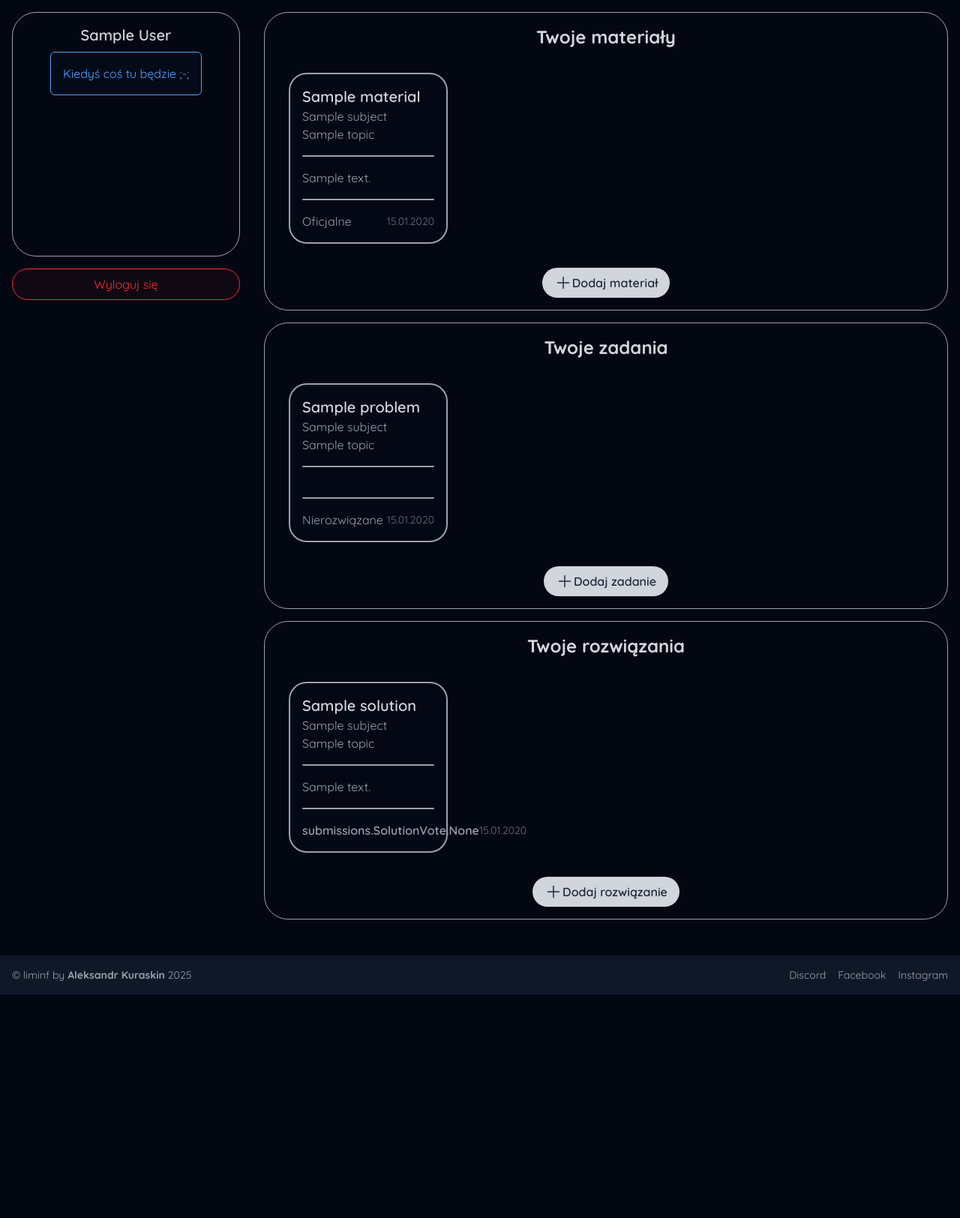
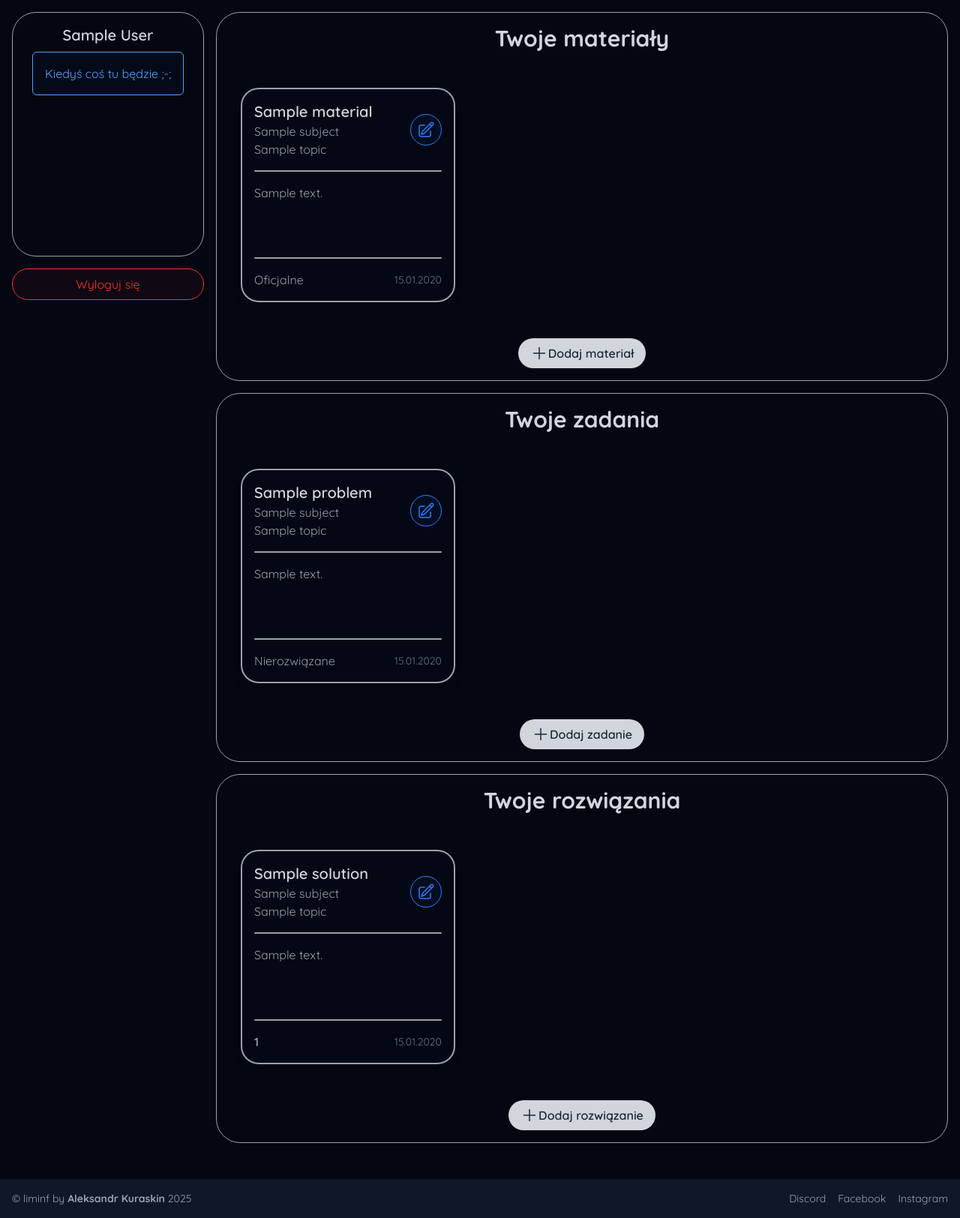
Before and after one commit to FunTomDev/liminf, a Django app: page /profile/ in a window 1280 px wide. Shown: the part 90-1714 px from the top of the page at 75% size. Before the commit the page ends 1416 px from the top, so only its background shows below. Run offline with Django 5.2, Linux system fonts and the light colour scheme; a user stored in the database is signed in; tables that the repository leaves empty hold one stand-in row (values such as "Sample post"); style sheets or scripts are compiled from the project's sources; some libraries are stand-ins or nearby versions.

Commit message:
Added edit buttons on cards and fixed responsibility

```diff
--- a/frontend/templates/users/profile.html
+++ b/frontend/templates/users/profile.html
@@ -1,11 +1,13 @@
 {% extends 'base.html' %} {% load static %} {% block content %}
-<div class="container min-w-full p-4 flex flex-col sm:flex-row items-center sm:items-start gap-8">
-	<div class="sidebar || static min-h-96 flex-1/4 min-w-3xs max-w-sm flex flex-col gap-4 max-lg:w-full">
-		<div class="user-info || p-4 flex-grow flex flex-col items-center gap-2 border border-gray-400 hover:border-gray-300 rounded-4xl transition-colors">
+<section class="w-full p-4 flex flex-col sm:flex-row sm:items-start items-center gap-4">
+	<div class="sidebar || min-h-96 min-w-3xs max-w-sm flex flex-col gap-4 max-lg:w-full">
+		<div class="user-info || flex-1/4 p-4 flex-grow flex flex-col items-center gap-2 border border-gray-400 hover:border-gray-300 rounded-4xl transition-colors">
+			{% if user.first_name and user.last_name%}
 			<div class="user-info || text-xl font-semibold">
 				<span class="user-name">{{ user.first_name }}</span>
 				<span class="user-surname">{{ user.last_name }}</span>
 			</div>
+			{% endif %}
 			<div class="bg-blue-900/5 border border-blue-400 rounded-md p-4">
 				<span class="text-blue-400">Kiedyś coś tu będzie ;-;</span>
 			</div>
@@ -17,25 +19,40 @@
 			</form>
 		</div>
 	</div>
-	<div class="main || flex-3/4 flex flex-col gap-4 max-lg:w-full">
-		<div class="uploaded-materials || border border-gray-400 hover:border-gray-300 rounded-4xl p-4">
-			<h2 class="text-2xl font-bold text-gray-300 text-center">Twoje materiały</h2>
-			<div class="flex flex-col items-center {% if not uploaded_materials %}p-4{% endif %}">
+	<div class="min-w-0 flex-shrink w-full flex flex-col gap-4">
+		<div class="materials-section || border border-gray-400 hover:border-gray-300 rounded-4xl p-4 flex flex-col items-center gap-4">
+			<h2 class="text-3xl font-bold text-gray-300 text-center">Twoje materiały</h2>
 			{% if uploaded_materials %}
-				<div class="carousel-container embla relative">
+			<div class="carousel-container embla">
 				<div class="carousel-track embla__viewport" id="carousel-track">
 					<div class="embla__container">
 						{% for material in uploaded_materials %}
-							<div class="carousel-item embla__slide">
+						<div class="carousel-item embla__slide__profile">
 							<a href="{% url 'materials:details' material.topic.subject.slug material.topic.slug material.id %}" class="block max-w-96 w-full">
 								<div class="{{ material.get_border_style }} tilt-container" onmousemove="updateTilt(event)">
+									<div class="flex flex-row gap-4 items-center justify-between">
 										<div class="basic-data">
 											<h3 class="header text-xl font-semibold">{{ material.title }}</h3>
-											<p class="">{{ material.topic.subject }}</p>
-											<p class="">{{ material.topic.name }}</p>
+											<p class="max-xl:hidden">{{ material.topic.subject }}</p>
+											<p class="max-xl:hidden">{{ material.topic.name }}</p>
+										</div>
+										<div class="remove-button">
+											<form action="{% url 'materials:edit' material.id %}" method="get">
+												{% csrf_token %}
+												<button type="submit" class="p-2 border text-blue-500 hover:text-blue-600 border-blue-500 hover:border-blue-600 bg-blue-900/10 hover:bg-blue-900/20 rounded-full cursor-pointer transition-colors">
+													<svg xmlns="http://www.w3.org/2000/svg" fill="none" viewBox="0 0 24 24" stroke-width="1.5" stroke="currentColor" class="size-6">
+														<path
+															stroke-linecap="round"
+															stroke-linejoin="round"
+															d="m16.862 4.487 1.687-1.688a1.875 1.875 0 1 1 2.652 2.652L10.582 16.07a4.5 4.5 0 0 1-1.897 1.13L6 18l.8-2.685a4.5 4.5 0 0 1 1.13-1.897l8.932-8.931Zm0 0L19.5 7.125M18 14v4.75A2.25 2.25 0 0 1 15.75 21H5.25A2.25 2.25 0 0 1 3 18.75V8.25A2.25 2.25 0 0 1 5.25 6H10"
+														/>
+													</svg>
+												</button>
+											</form>
+										</div>
 									</div>
 									<hr class="divider" />
-										<div class="description flex-1">
+									<div class="description flex-1 overflow-y-auto">
 										<p class="">{{ material.description }}</p>
 									</div>
 									<hr class="divider" />
@@ -50,24 +67,16 @@
 					</div>
 				</div>
 				<!-- Navigation Arrows -->
-					<div class="embla__controls absolute justify-between w-full top-1/2 -translate-y-1/2">
-						<div class="embla__buttons w-full">
-							<button class="embla__button embla__button--prev left-0">
+				<button class="embla__button embla__button--prev left-0 absolute top-1/2 -translate-y-1/2">
 					<svg xmlns="http://www.w3.org/2000/svg" class="h-6 w-6" fill="none" viewBox="0 0 24 24" stroke="currentColor">
 						<path stroke-linecap="round" stroke-linejoin="round" stroke-width="2" d="M15 19l-7-7 7-7" />
 					</svg>
 				</button>
-
-							<!-- Dots Navigation -->
-							<div class="embla__dots"></div>
-
-							<button class="embla__button embla__button--next right-0">
+				<button class="embla__button embla__button--next right-0 absolute top-1/2 -translate-y-1/2">
 					<svg xmlns="http://www.w3.org/2000/svg" class="h-6 w-6" fill="none" viewBox="0 0 24 24" stroke="currentColor">
 						<path stroke-linecap="round" stroke-linejoin="round" stroke-width="2" d="M9 5l7 7-7 7" />
 					</svg>
 				</button>
-						</div>
-					</div>
 			</div>
 			{% else %}
 			<p class="text-center text-gray-500">Nie masz jeszcze żadnych materiałów.</p>
@@ -79,26 +88,40 @@
 				Dodaj materiał
 			</a>
 		</div>
-		</div>
-		<div class="uploaded-problems || border border-gray-400 hover:border-gray-300 rounded-4xl p-4">
-			<h2 class="text-2xl font-bold text-gray-300 text-center">Twoje zadania</h2>
-			<div class="flex flex-col items-center {% if not uploaded_problems %}p-4{% endif %}">
+		<div class="problems-section || border border-gray-400 hover:border-gray-300 rounded-4xl p-4 flex flex-col items-center gap-4">
+			<h2 class="text-3xl font-bold text-gray-300 text-center">Twoje zadania</h2>
 			{% if uploaded_problems %}
-				<div class="carousel-container embla relative">
+			<div class="carousel-container embla">
 				<div class="carousel-track embla__viewport" id="carousel-track">
 					<div class="embla__container">
 						{% for problem in uploaded_problems %}
-							<div class="carousel-item embla__slide">
+						<div class="carousel-item embla__slide__profile">
 							<a href="{% url 'problems:details' problem.topic.subject.slug problem.topic.slug problem.id %}" class="block max-w-96 w-full">
 								<div class="{{ problem.get_border_style }} tilt-container" onmousemove="updateTilt(event)">
+									<div class="flex flex-row gap-4 items-center justify-between">
 										<div class="basic-data">
 											<h3 class="header text-xl font-semibold">{{ problem.title }}</h3>
-											<p class="">{{ problem.topic.subject }}</p>
-											<p class="">{{ problem.topic.name }}</p>
+											<p class="max-xl:hidden">{{ problem.topic.subject }}</p>
+											<p class="max-xl:hidden">{{ problem.topic.name }}</p>
+										</div>
+										<div class="remove-button">
+											<form action="{% url 'problems:edit' problem.id %}" method="get">
+												{% csrf_token %}
+												<button type="submit" class="p-2 border text-blue-500 hover:text-blue-600 border-blue-500 hover:border-blue-600 bg-blue-900/10 hover:bg-blue-900/20 rounded-full cursor-pointer transition-colors">
+													<svg xmlns="http://www.w3.org/2000/svg" fill="none" viewBox="0 0 24 24" stroke-width="1.5" stroke="currentColor" class="size-6">
+														<path
+															stroke-linecap="round"
+															stroke-linejoin="round"
+															d="m16.862 4.487 1.687-1.688a1.875 1.875 0 1 1 2.652 2.652L10.582 16.07a4.5 4.5 0 0 1-1.897 1.13L6 18l.8-2.685a4.5 4.5 0 0 1 1.13-1.897l8.932-8.931Zm0 0L19.5 7.125M18 14v4.75A2.25 2.25 0 0 1 15.75 21H5.25A2.25 2.25 0 0 1 3 18.75V8.25A2.25 2.25 0 0 1 5.25 6H10"
+														/>
+													</svg>
+												</button>
+											</form>
+										</div>
 									</div>
 									<hr class="divider" />
-										<div class="description flex-1">
-											<p class="">{{ problem.short_description }}</p>
+									<div class="description flex-1 overflow-y-auto">
+										<p class="">{{ problem.description }}</p>
 									</div>
 									<hr class="divider" />
 									<div class="additional-data flex justify-between items-center">
@@ -112,12 +135,12 @@
 					</div>
 				</div>
 				<!-- Navigation Arrows -->
-					<button class="embla__button embla__button--prev absolute left-0 top-1/2 -translate-y-1/2">
+				<button class="embla__button embla__button--prev left-0 absolute top-1/2 -translate-y-1/2">
 					<svg xmlns="http://www.w3.org/2000/svg" class="h-6 w-6" fill="none" viewBox="0 0 24 24" stroke="currentColor">
 						<path stroke-linecap="round" stroke-linejoin="round" stroke-width="2" d="M15 19l-7-7 7-7" />
 					</svg>
 				</button>
-					<button class="embla__button embla__button--next absolute right-0 top-1/2 -translate-y-1/2">
+				<button class="embla__button embla__button--next right-0 absolute top-1/2 -translate-y-1/2">
 					<svg xmlns="http://www.w3.org/2000/svg" class="h-6 w-6" fill="none" viewBox="0 0 24 24" stroke="currentColor">
 						<path stroke-linecap="round" stroke-linejoin="round" stroke-width="2" d="M9 5l7 7-7 7" />
 					</svg>
@@ -133,30 +156,46 @@
 				Dodaj zadanie
 			</a>
 		</div>
-		</div>
-		<div class="uploaded-solutions || border border-gray-400 hover:border-gray-300 rounded-4xl p-4">
-			<h2 class="text-2xl font-bold text-gray-300 text-center">Twoje rozwiązania</h2>
-			<div class="flex flex-col items-center {% if not uploaded_solutions %}p-4{% endif %}">
+		<div class="solutions-section || border border-gray-400 hover:border-gray-300 rounded-4xl p-4 flex flex-col items-center gap-4">
+			<h2 class="text-3xl font-bold text-gray-300 text-center">Twoje rozwiązania</h2>
 			{% if uploaded_solutions %}
 			<div class="carousel-container embla relative">
 				<div class="carousel-track embla__viewport" id="carousel-track">
 					<div class="embla__container">
 						{% for solution in uploaded_solutions %}
-							<div class="carousel-item embla__slide">
+						<div class="carousel-item embla__slide__profile">
 							<a href="" class="block max-w-96 w-full">
 								<div class="card-item__gray tilt-container" onmousemove="updateTilt(event)">
+									<div class="flex flex-row gap-4 items-center justify-between">
+										<div class="basic-data">
 											<div class="basic-data">
 												<h3 class="header text-xl font-semibold">{{ solution.title }}</h3>
-											<p class="">{{ solution.problem.topic.subject }}</p>
-											<p class="">{{ solution.problem.topic.name }}</p>
+												<p class="max-xl:hidden">{{ solution.problem.topic.subject }}</p>
+												<p class="max-xl:hidden">{{ solution.problem.topic.name }}</p>
+											</div>
+										</div>
+										<div class="edit-button">
+											<form action="{% url 'problems:solutions:edit' solution.problem.subject.slug solution.problem.topic.slug solution.problem.id solution.id %}" method="get">
+												{% csrf_token %}
+												<button type="submit" class="p-2 border text-blue-500 hover:text-blue-600 border-blue-500 hover:border-blue-600 bg-blue-900/10 hover:bg-blue-900/20 rounded-full cursor-pointer transition-colors">
+													<svg xmlns="http://www.w3.org/2000/svg" fill="none" viewBox="0 0 24 24" stroke-width="1.5" stroke="currentColor" class="size-6">
+														<path
+															stroke-linecap="round"
+															stroke-linejoin="round"
+															d="m16.862 4.487 1.687-1.688a1.875 1.875 0 1 1 2.652 2.652L10.582 16.07a4.5 4.5 0 0 1-1.897 1.13L6 18l.8-2.685a4.5 4.5 0 0 1 1.13-1.897l8.932-8.931Zm0 0L19.5 7.125M18 14v4.75A2.25 2.25 0 0 1 15.75 21H5.25A2.25 2.25 0 0 1 3 18.75V8.25A2.25 2.25 0 0 1 5.25 6H10"
+														/>
+													</svg>
+												</button>
+											</form>
+										</div>
 									</div>
 									<hr class="divider" />
-										<div class="description flex-1">
+									<div class="description flex-1 overflow-y-auto">
 										<p class="">{{ solution.description }}</p>
 									</div>
 									<hr class="divider" />
 									<div class="additional-data flex justify-between items-center">
-											<span class="solution-votes font-semibold {% if solution.votes > 0 %}text-green-400 {% endif %}">{{ solution.votes }}</span>
+										<span class="solution-votes font-semibold {% if solution.votes > 0 %}text-green-400 {% endif %}">{{ solution.votes_total }}</span>
 										<span class="upload-date">{{ solution.uploaded_at|date:'d.m.Y' }}</span>
 									</div>
 								</div>
@@ -166,21 +205,16 @@
 					</div>
 				</div>
 				<!-- Navigation Arrows -->
-					<div class="embla__controls absolute justify-between w-full top-1/2 -translate-y-1/2">
-						<div class="embla__buttons w-full">
-							<button class="embla__button embla__button--prev left-0">
+				<button class="embla__button embla__button--prev left-0 absolute top-1/2 -translate-y-1/2">
 					<svg xmlns="http://www.w3.org/2000/svg" class="h-6 w-6" fill="none" viewBox="0 0 24 24" stroke="currentColor">
 						<path stroke-linecap="round" stroke-linejoin="round" stroke-width="2" d="M15 19l-7-7 7-7" />
 					</svg>
 				</button>
-
-							<button class="embla__button embla__button--next right-0">
+				<button class="embla__button embla__button--next right-0 absolute top-1/2 -translate-y-1/2">
 					<svg xmlns="http://www.w3.org/2000/svg" class="h-6 w-6" fill="none" viewBox="0 0 24 24" stroke="currentColor">
 						<path stroke-linecap="round" stroke-linejoin="round" stroke-width="2" d="M9 5l7 7-7 7" />
 					</svg>
 				</button>
-						</div>
-					</div>
 			</div>
 			<a href="{% url 'problems:list' %}" class="btn-primary flex items-center">
 				<svg xmlns="http://www.w3.org/2000/svg" fill="none" viewBox="0 0 24 24" stroke-width="1.5" stroke="currentColor" class="size-6">
@@ -193,8 +227,7 @@
 			{% endif %}
 		</div>
 	</div>
-	</div>
-</div>
+</section>
 
 <script src="{% static 'js/carousel-profile.js' %}"></script>
 
```
Lines whose indentation alone changed are shown as unchanged.
